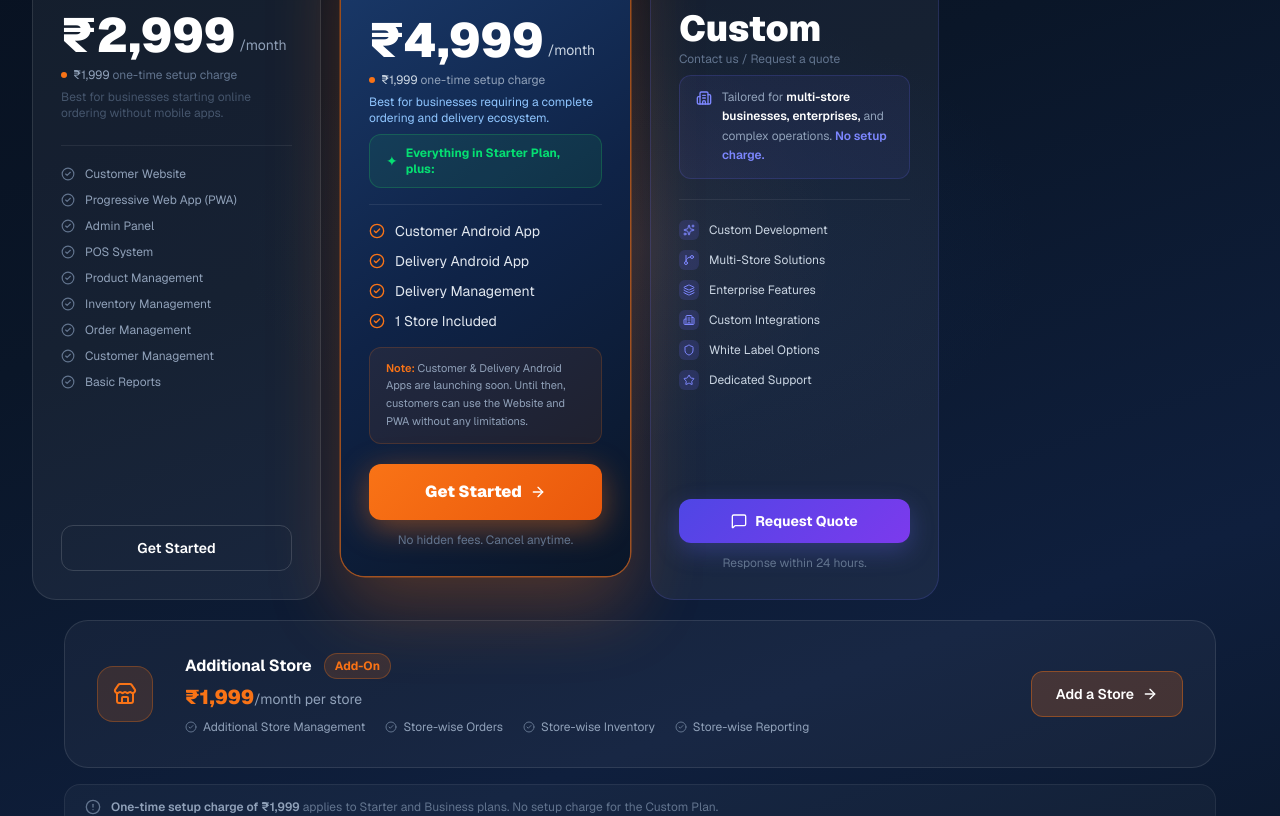
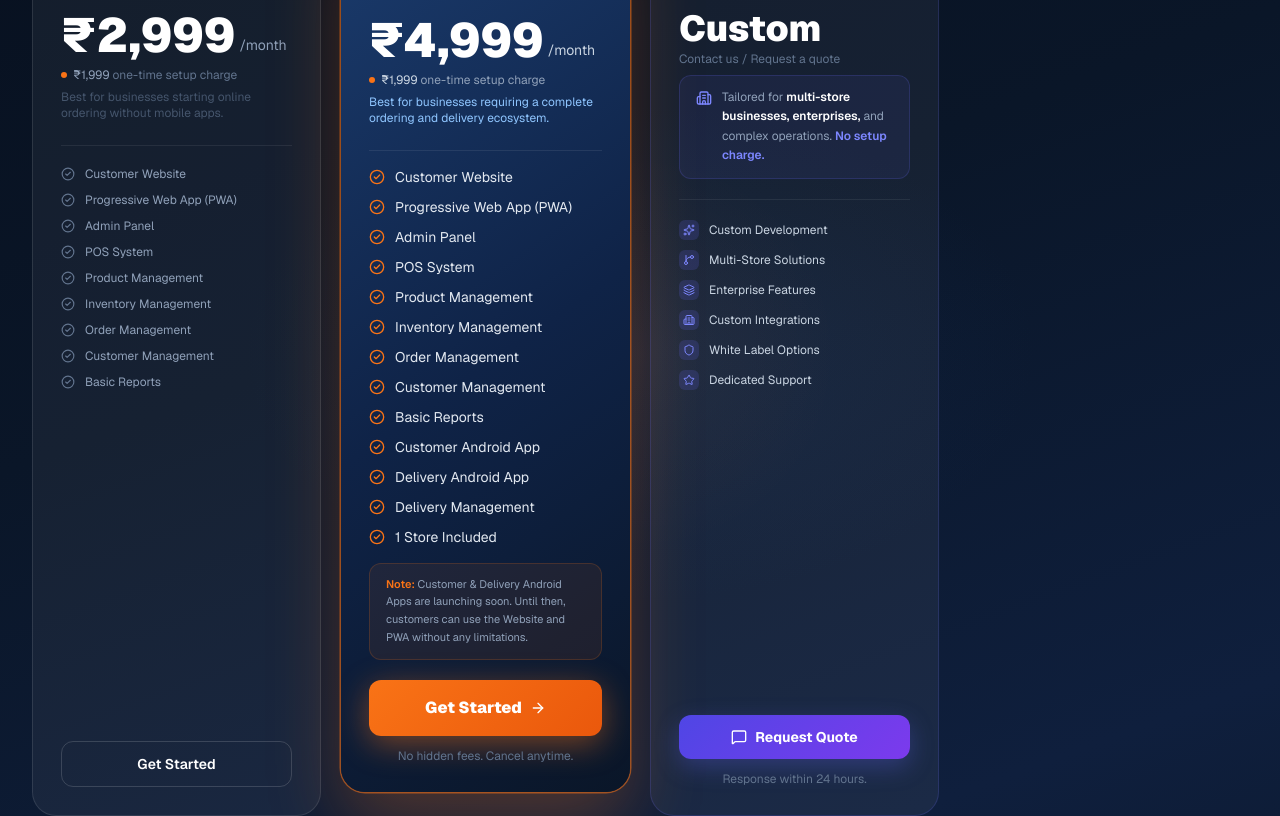
Before and after one commit to quantixtechnology/quantix-website, a Next.js app: page / in a window 1280 px wide. Shown: the part 6020-6836 px from the top of the page. Built offline with nearby package versions, Linux system fonts and the light colour scheme; no server answers.

Commit message:
chore: auto-deploy 2026-06-09 14:18

```diff
--- a/app/sections/Pricing.tsx
+++ b/app/sections/Pricing.tsx
@@ -277,7 +277,7 @@ export default function Pricing() {
               </div>
 
               {/* Price */}
-              <div className="mb-2">
+              <div className="mb-6">
                 <div className="flex items-end gap-1 mb-1.5">
                   <span className="text-5xl font-black text-white leading-none">
                     ₹{PRICING.business.toLocaleString("en-IN")}
@@ -299,26 +299,12 @@ export default function Pricing() {
                 </p>
               </div>
 
-              {/* Everything in Starter callout */}
-              <div
-                className="flex items-center gap-2 rounded-xl px-4 py-2.5 mb-4"
-                style={{
-                  background: "rgba(34,197,94,0.10)",
-                  border: "1px solid rgba(34,197,94,0.25)",
-                }}
-              >
-                <span className="text-green-400 text-sm">✦</span>
-                <p className="text-green-400 text-xs font-bold">
-                  Everything in Starter Plan, plus:
-                </p>
-              </div>
-
               {/* Divider */}
               <div className="h-px mb-4" style={{ background: "rgba(255,255,255,0.08)" }} />
 
-              {/* Business extras */}
+              {/* All features */}
               <ul className="space-y-2.5 flex-1 mb-4">
-                {BUSINESS_EXTRA_FEATURES.map((item) => (
+                {BUSINESS_ALL_FEATURES.map((item) => (
                   <li key={item} className="flex items-center gap-2.5">
                     <CheckCircle2 className="w-4 h-4 text-[#f97316] shrink-0" />
                     <span className="text-sm text-slate-200">{item}</span>
```
